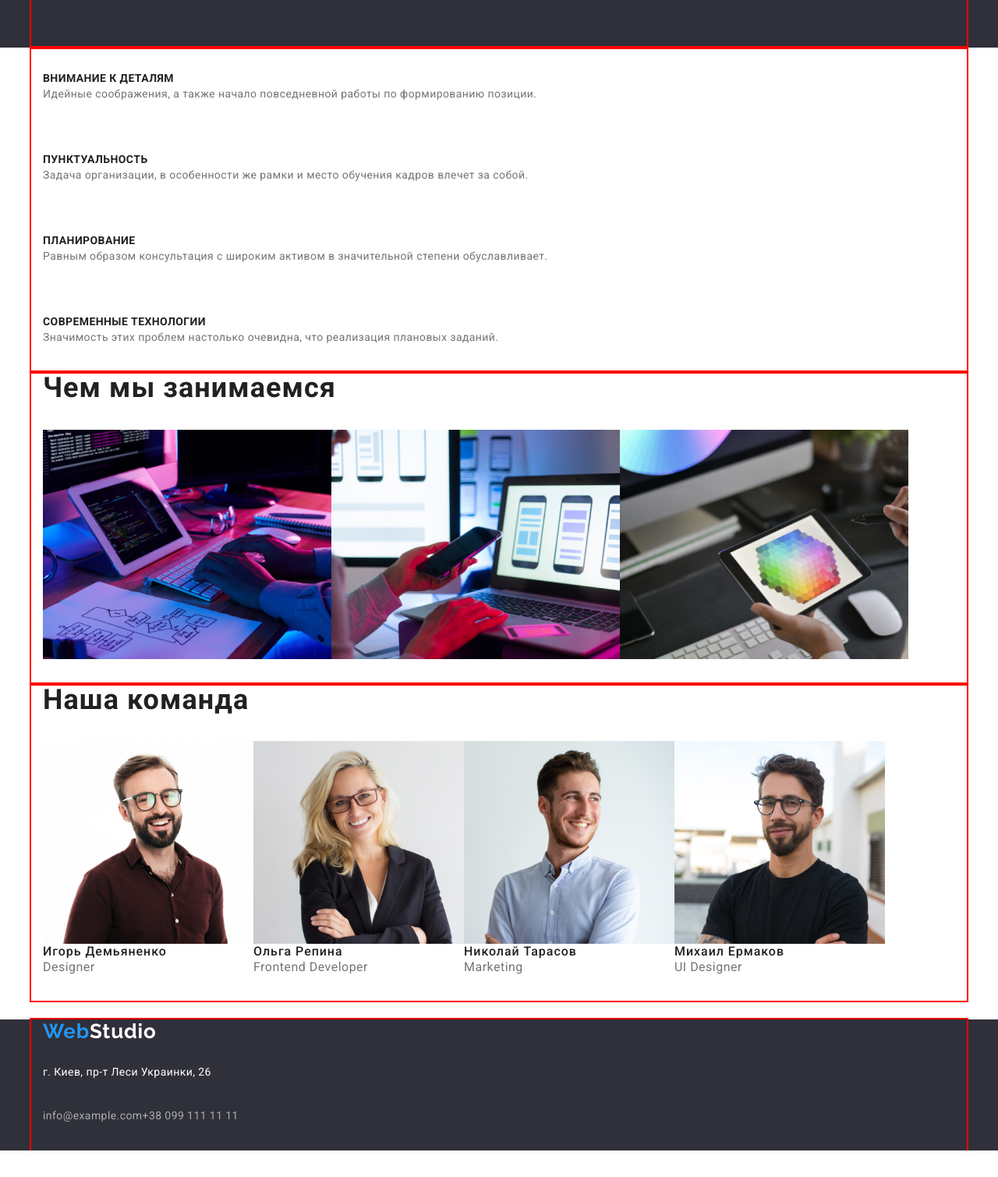
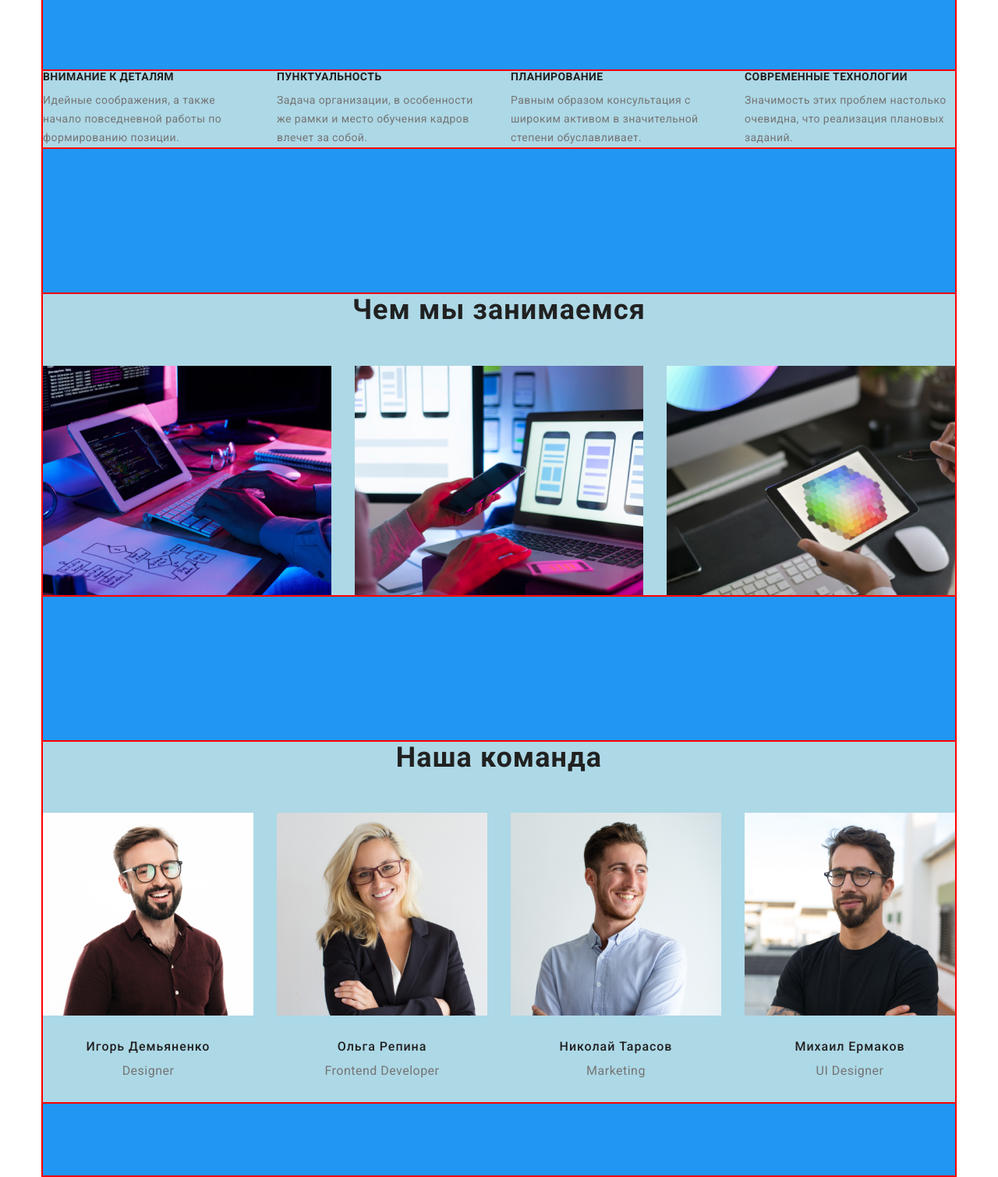
Before and after one commit to Alextag166/goit-markup-hw-03, a plain HTML site: page index.html in a window 1280 px wide. Shown: the part 712-2221 px from the top of the page at 78% size. Before the commit the page ends 2187 px from the top, so only its background shows below. Drawn offline with nearby package versions, Linux system fonts and the light colour scheme.

Commit message:
team finish

```diff
--- a/css/styles.css
+++ b/css/styles.css
@@ -2,6 +2,12 @@
 body {
   font-family: roboto, sans-serif;
   color: #757575;
+}
+
+section {
+  padding-top: 94px;
+  padding-bottom: 94px;
+  background-color: #2196f3;
 }
 
 h1,
@@ -30,13 +36,14 @@ img {
 
 /* общий */
 .container {
-  width: 1200px;
-  padding-left: 15px;
-  padding-right: 15px;
+  width: 1170px;
+  padding-left: 0;
+  padding-right: 0;
   margin-left: auto;
   margin-right: auto;
+  outline: 2px solid red;
 
-  outline: 2px solid red;
+  background-color: lightblue;
 }
 
 /* webstudio */
@@ -79,6 +86,8 @@ img {
 
 /* link студия портфолио + контакты */
 .text {
+  margin-top: 32px;
+  margin-bottom: 32px;
   font-weight: 500;
   font-size: 14px;
   line-height: 1.14;
@@ -87,12 +96,17 @@ img {
 }
 
 .text-p {
+  font-weight: 400;
   font-size: 14px;
   line-height: 1.71;
+  text-align: left;
+  margin-bottom: 0;
   letter-spacing: 0.03em;
 }
 
 .text-team {
+  text-align: center;
+  margin-bottom: 30px;
   font-size: 16px;
   line-height: 1.37;
   letter-spacing: 0.03em;
@@ -140,8 +154,6 @@ img {
 /* убирает точки по краям */
 .list {
   display: flex;
-  padding-top: 32px;
-  padding-bottom: 32px;
   list-style: none;
 }
 
@@ -154,19 +166,25 @@ img {
 }
 
 .list-item3 {
-  margin-right: 331px;
+  margin-right: 301px;
 }
-
-.list-link1 {
+.list-link {
   margin-right: 50px;
 }
 
+.list-link2 {
+}
+
 /* studio main */
-.section-one {
+.hero {
   text-align: center;
   background-color: #2f303a;
 }
 
+/* studio main */
+.section {
+  display: flex;
+}
 /* studio */
 .h1 {
   padding-top: 200px;
@@ -198,6 +216,8 @@ img {
 
 /* studio */
 .h2 {
+  margin-bottom: 50px;
+  text-align: center;
   font-weight: 700;
   font-size: 36px;
   line-height: 1.16;
@@ -207,6 +227,7 @@ img {
 
 /* portfolio h2 */
 .h2-pf {
+  padding-top: 0;
   font-weight: 700;
   font-size: 18px;
   line-height: 2;
@@ -221,13 +242,17 @@ img {
   font-size: 14px;
   line-height: 1.14;
   color: #212121;
-  box-align: Left;
-  vertical-align: Top;
+  text-transform: uppercase;
+  text-align: left;
+  margin-bottom: 10px;
   letter-spacing: 0.03em;
 }
 
 /* studio команда */
 .h3-team {
+  text-align: center;
+  margin-top: 30px;
+  margin-bottom: 10px;
   font-weight: 500;
   font-size: 16px;
   line-height: 1.19;
@@ -309,6 +334,9 @@ img {
 
 /* studio portfolio номер телефона */
 .telephone {
+  position: absolute;
+  margin-top: 32px;
+  margin-bottom: 32px;
   font-weight: 500;
   font-size: 14px;
   line-height: 1.14;
@@ -323,3 +351,55 @@ img {
   display: flex;
   align-items: center;
 }
+
+.service {
+  display: flex;
+  align-items: center;
+  justify-content: space-between;
+  list-style: none;
+}
+
+.service-item {
+  width: 270px;
+}
+
+/* flex фото чем мы зан. */
+.flex-container {
+  display: flex;
+  flex-wrap: wrap;
+}
+
+.flex-element1 {
+  width: 370px;
+  margin-right: 30px;
+}
+
+.flex-element2 {
+  width: 370px;
+  margin-right: 30px;
+}
+
+.flex-element3 {
+  width: 370px;
+  margin-right: 0;
+}
+
+/* наша команда */
+.flex-team1 {
+  width: 270px;
+  margin-right: 30px;
+}
+.flex-team2 {
+  width: 270px;
+  margin-right: 30px;
+}
+
+.flex-team3 {
+  width: 270px;
+  margin-right: 30px;
+}
+
+.flex-team4 {
+  width: 270px;
+  margin-right: 0;
+}
--- a/index.html
+++ b/index.html
@@ -36,39 +36,28 @@
 
   <!--секция 1 основной заголовок-->
   <main>
-    <section class="section-one">
     <div class="container">
+      <div class="hero">
         <h1 class="h1">Эффективные решения для вашего бизнеса</h1>
         <button class="button button-text" type="button">Заказать услугу</button>
       </div>
-    </section>
 
       <!--2 секция верхние элементи списка -->
-    <section class="section-two">
+      <section class="section">
         <div class="container">
-        <ul class="list">
-          <li>
+          <ul class="service">
+            <li class="service-item">
               <h3 class="h3">ВНИМАНИЕ К ДЕТАЛЯМ</h3>
               <p class="text-p">Идейные соображения, а также начало повседневной работы по формированию позиции.</p>
             </li>
-        </ul>
-
-        <ul class="list">
-          <li>
+            <li class="service-item">
               <h3 class="h3">ПУНКТУАЛЬНОСТЬ</h3>
               <p class="text-p">Задача организации, в особенности же рамки и место обучения кадров влечет за собой.</p>
             </li>
-        </ul>
-
-        <ul class="list">
-          <li>
+            <li class="service-item">
               <h3 class="h3">ПЛАНИРОВАНИЕ</h3>
               <p class="text-p">Равным образом консультация с широким активом в значительной степени обуславливает.</p>
-          </li>
-        </ul>
-
-        <ul class="list">
-          <li>
+            <li class="service-item">
               <h3 class="h3">СОВРЕМЕННЫЕ ТЕХНОЛОГИИ</h3>
               <p class="text-p">Значимость этих проблем настолько очевидна, что реализация плановых заданий.</p>
             </li>
@@ -76,48 +65,55 @@
         </div>
       </section>
 
-    <section>
+      <section class="section">
         <div class="container">
           <h2 class="h2">Чем мы занимаемся</h2>
           <!--фото элементы 2 секции (чем мы занимаемся)-->
+          <div class="flex-container">
             <ul class="list">
-          <li class="imgh2"><img src="./images/box 1.jpg" alt="набирает текст на клавиатуре" width="370" height="294" />
+              <li class="imgh2 flex-element1"><img src="./images/box 1.jpg" alt="набирает текст на клавиатуре"
+                  width="370" height="294" />
               </li>
 
-          <li class="imgh2"><img src="./images/box 2.jpg" alt="выбирает тему для телефона" width="370" height="294" />
+              <li class="imgh2 flex-element2"><img src="./images/box 2.jpg" alt="выбирает тему для телефона" width="370"
+                  height="294" />
               </li>
 
-          <li class="imgh2"><img src="./images/box 3.jpg" alt="работа на планшете" width="370" height="294" /></li>
+              <li class="imgh2 flex-element3"><img src="./images/box 3.jpg" alt="работа на планшете" width="370"
+                  height="294" /></li>
             </ul>
+          </div>
       </section>
 
       <!--секция 3 -->
       <section>
         <div class="container">
+
           <h2 class="h2">Наша команда</h2>
 
+          <div class="flex-container">
             <ul class="list">
-
-          <li class="imgh3"><img src="./images/img.jpg" alt="Игорь" width="270" height="260" />
+              <li class="imgh3 flex-team1"><img src="./images/img.jpg" alt="Игорь" width="270" height="260" />
                 <h3 class="h3-team">Игорь Демьяненко</h3>
                 <p class="text-team" lang="en">Designer</p>
               </li>
 
-          <li class="imgh3"><img src="./images/img1.jpg" alt="Ольга" width="270" height="260" />
+              <li class="imgh3 flex-team2"><img src="./images/img1.jpg" alt="Ольга" width="270" height="260" />
                 <h3 class="h3-team">Ольга Репина</h3>
                 <p class="text-team" lang="en">Frontend Developer</p>
               </li>
 
-          <li class="imgh3"><img src="./images/img2.jpg" alt="Николай" width="270" height="260" />
+              <li class="imgh3 flex-team3"><img src="./images/img2.jpg" alt="Николай" width="270" height="260" />
                 <h3 class="h3-team">Николай Тарасов</h3>
                 <p class="text-team" lang="en">Marketing</p>
               </li>
 
-          <li class="imgh3"><img src="./images/img3.jpg" alt="Михаил" width="270" height="260" />
+              <li class="imgh3 flex-team4"><img src="./images/img3.jpg" alt="Михаил" width="270" height="260" />
                 <h3 class="h3-team">Михаил Ермаков</h3>
                 <p class="text-team" lang="en">UI Designer</p>
               </li>
             </ul>
+          </div>
         </div>
       </section>
   </main>
```
Lines whose indentation alone changed are shown as unchanged.
